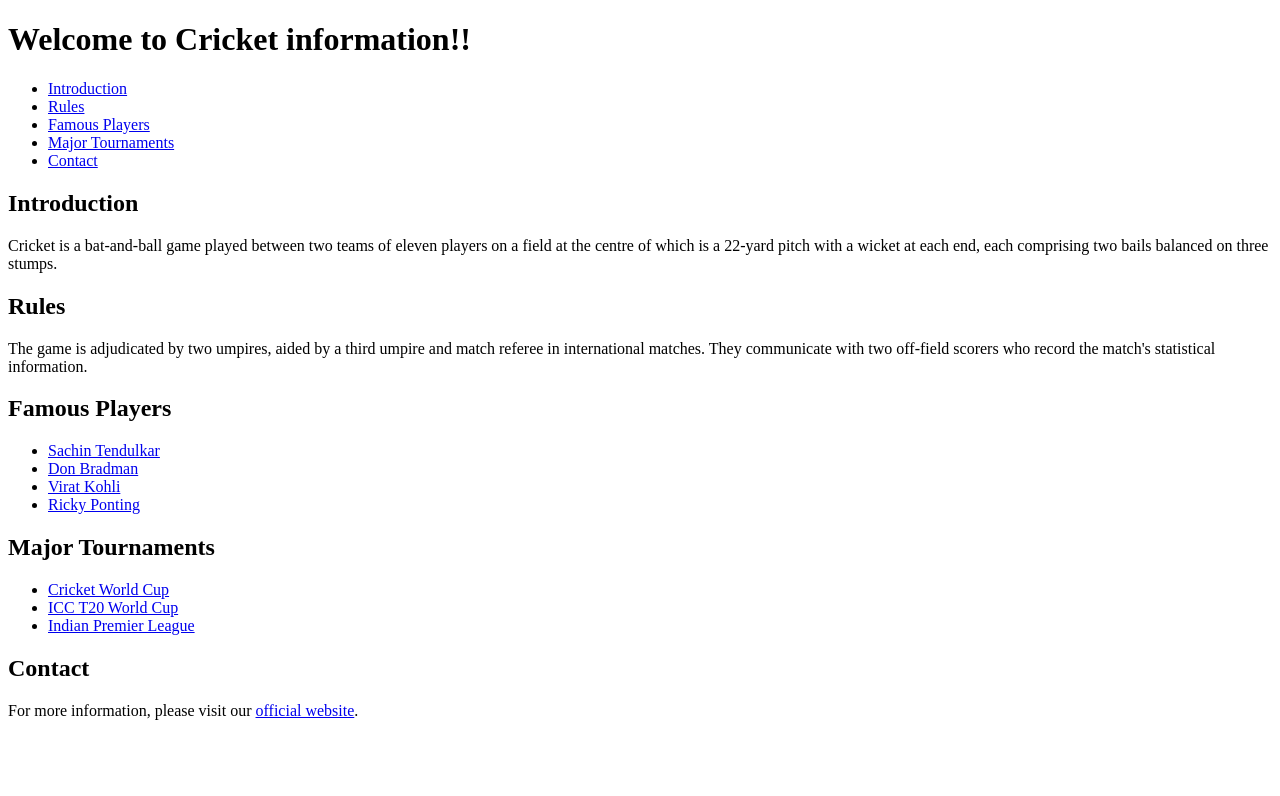
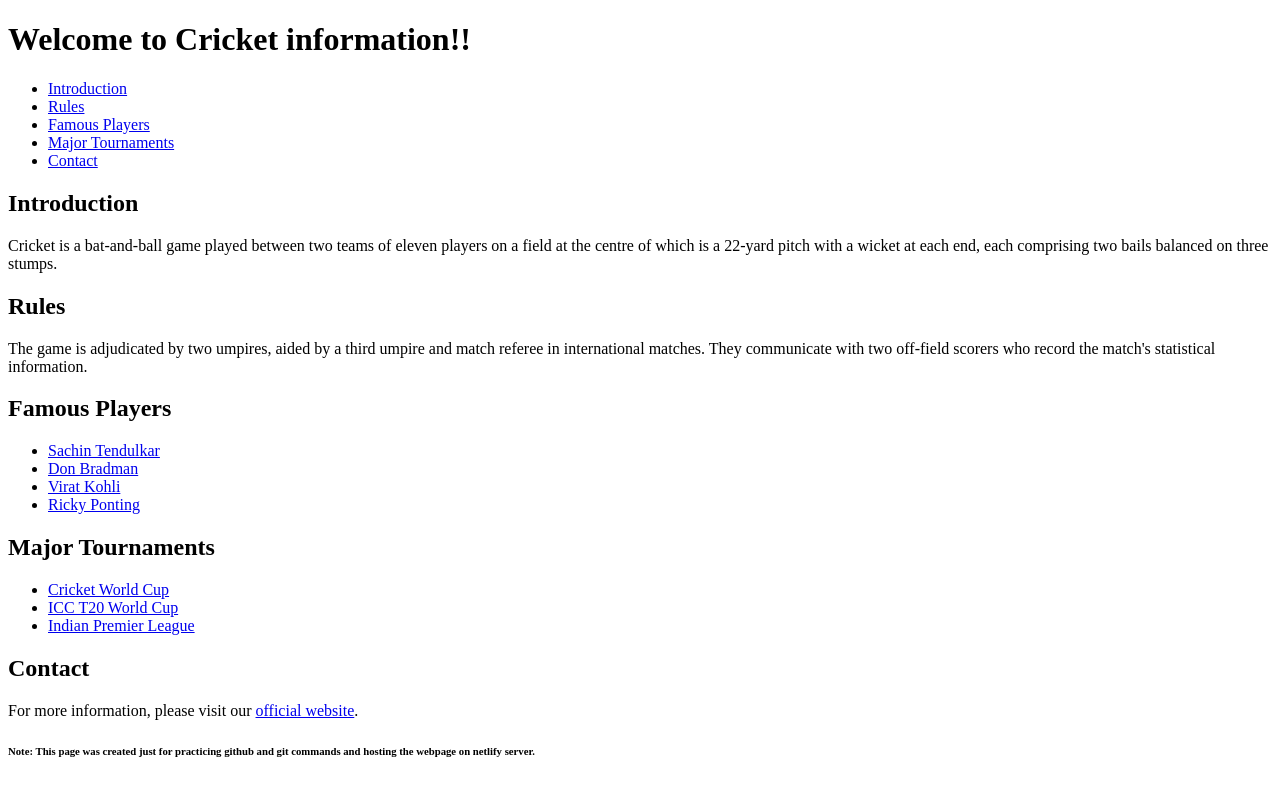
Before and after one commit to nidhiambatkar026/One-way, a plain HTML site: page index.html in a window 1280 px wide. Drawn offline with Linux system fonts and the light colour scheme.

Commit message:
note added

```diff
--- a/index.html
+++ b/index.html
@@ -54,5 +54,7 @@
             <p>For more information, please visit our <a href="https://www.example.com" target="_blank">official website</a>.</p>
         </section>
     </footer>
+
+    <h6>Note: This page was created just for practicing github and git commands and hosting the webpage on netlify server.</h6>
 </body>
 </html>
```
